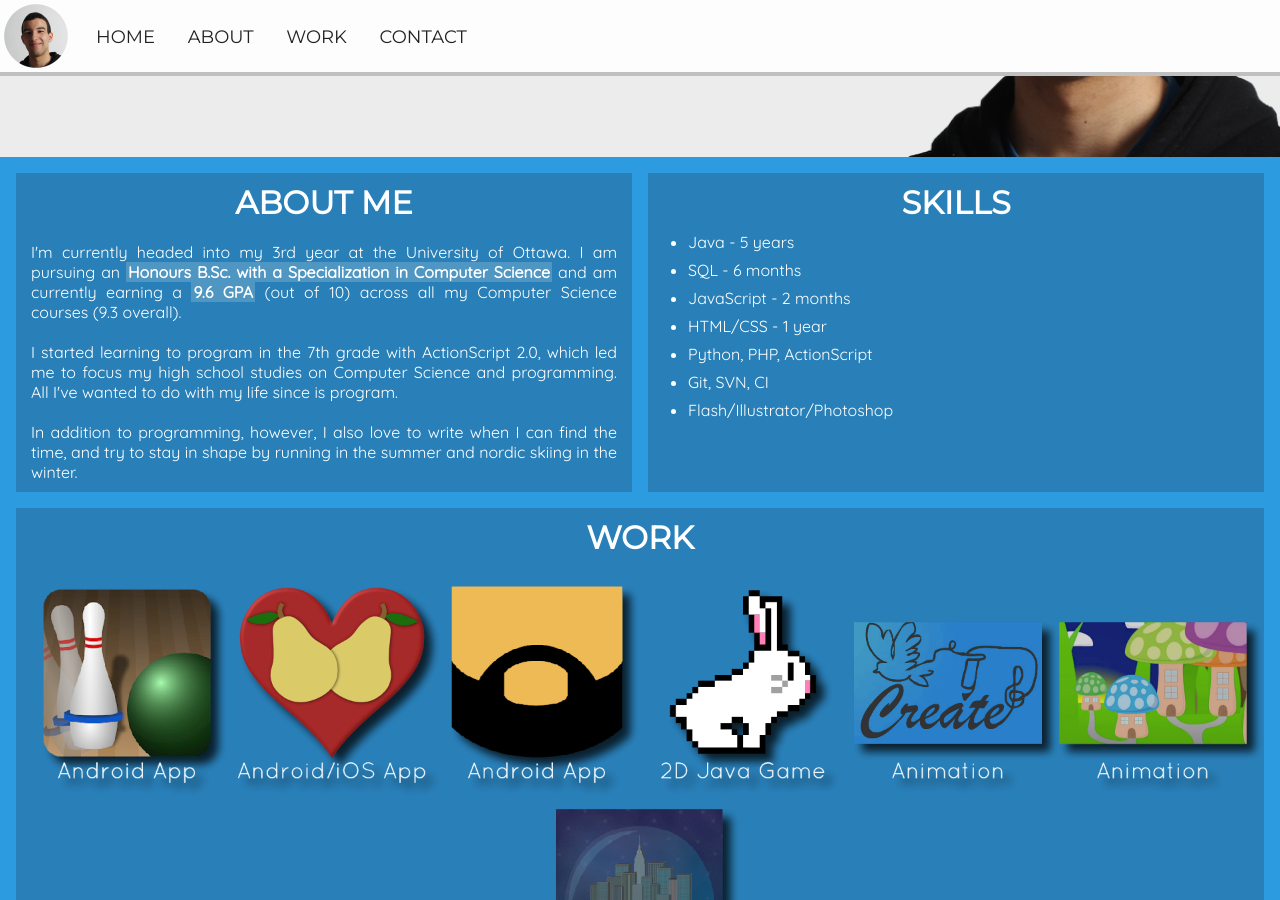
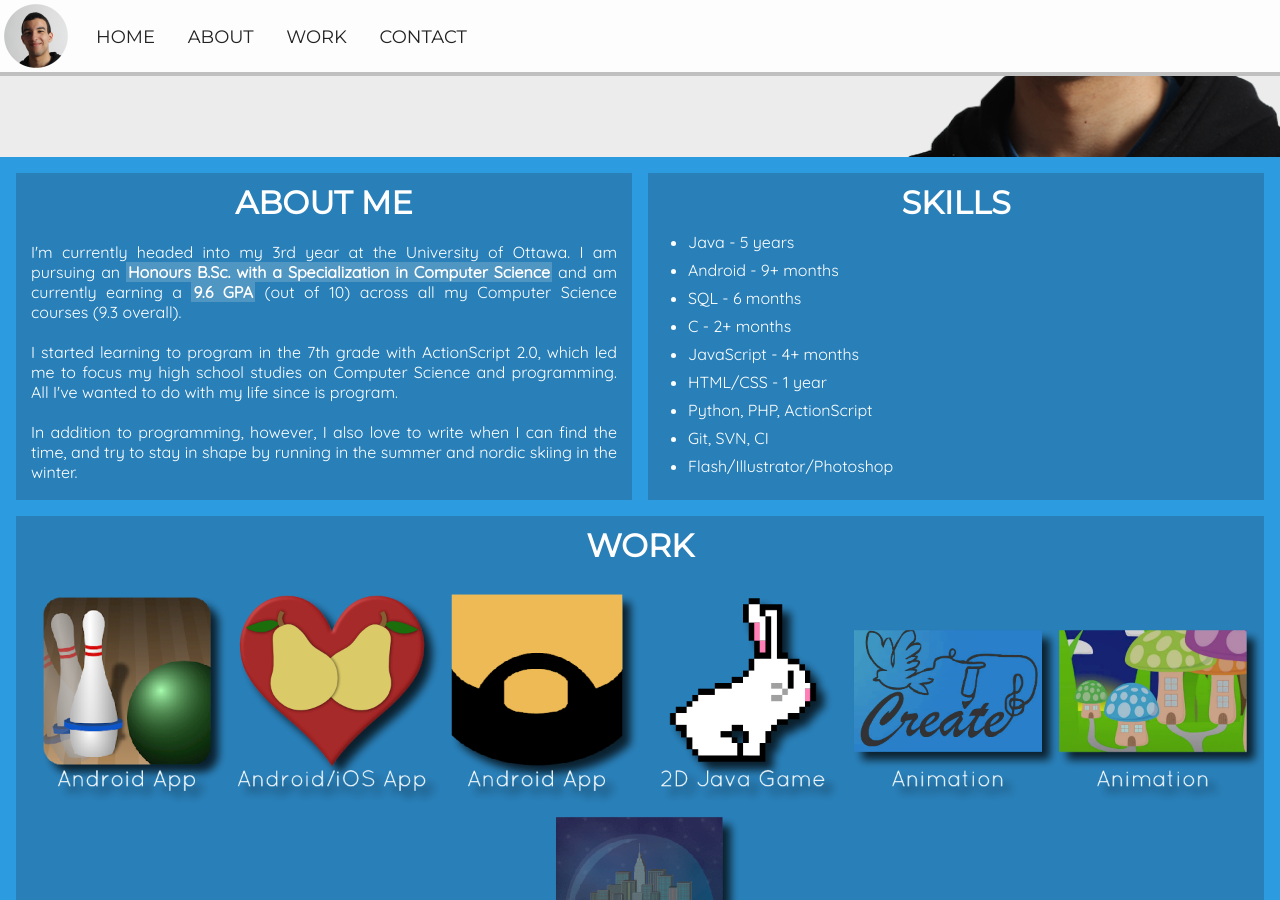
Before and after one commit to joseph-roque/joseph-roque.github.io, a Jekyll site: the page built from index.html, in a window 1280 px wide and 900 px high, scrolled down 305 px. Built offline with Jekyll 4.4.1, drawn with Linux system fonts in a browser that asks for light colours; nearby versions of some CDN libraries.

Commit message:
Updated links, skills
New link to bowling companion website

```diff
--- a/index.html
+++ b/index.html
@@ -49,8 +49,10 @@ title: Joseph Roque | Developer
             <div class="center-list-inner">
                 <ul class="list-body">
                 	<li>Java - 5 years</li>
+                  <li>Android - 9+ months</li>
                 	<li>SQL - 6 months</li>
-                	<li>JavaScript - 2 months</li>
+                  <li>C - 2+ months</li>
+                	<li>JavaScript - 4+ months</li>
                 	<li>HTML/CSS - 1 year</li>
                 	<li>Python, PHP, ActionScript</li>
                 	<li>Git, SVN, CI</li>
@@ -67,7 +69,7 @@ title: Joseph Roque | Developer
 <div class="full-container">
     <h1 class="container-title uppercase">Work</h1>
     <ul class="flex-list">
-        <li class="flex-item work-icon"><a href="https://github.com/joseph-roque/bowling-companion"><img src="{{ base }}/assets/work/bowling.png" class="shadowed" alt="Bowling Companion" /></a></li>
+        <li class="flex-item work-icon"><a href="http://www.bowlingcompanion.ca"><img src="{{ base }}/assets/work/bowling.png" class="shadowed" alt="Bowling Companion" /></a></li>
         <li class="flex-item work-icon"><a href="https://github.com/joseph-roque/partners"><img src="{{ base }}/assets/work/partner.png" class="shadowed" alt="Partners" /></a></li>
         <li class="flex-item work-icon"><a href="https://github.com/cthomp13/Beardmas"><img src="{{ base }}/assets/work/beardmas.png" class="shadowed" alt="12 Days of Beardmas" /></a></li>
         <li class="flex-item work-icon"><a href="https://github.com/joseph-roque/ld26-minimalism"><img src="{{ base }}/assets/work/bunny.png" class="shadowed" alt="Lead the Bunny" /></a></li>
```
